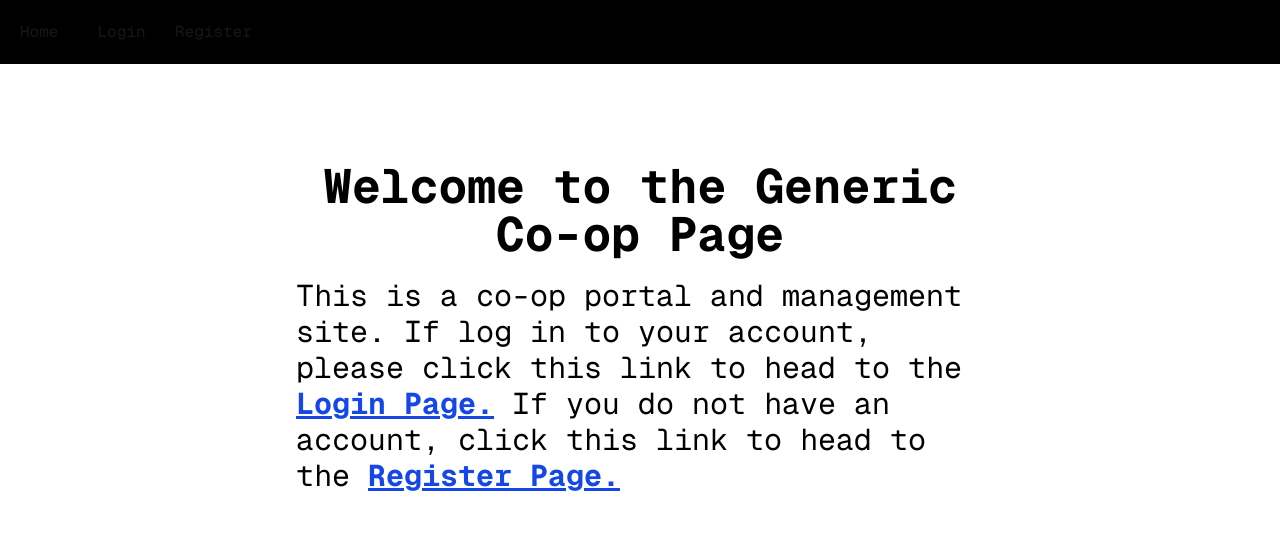
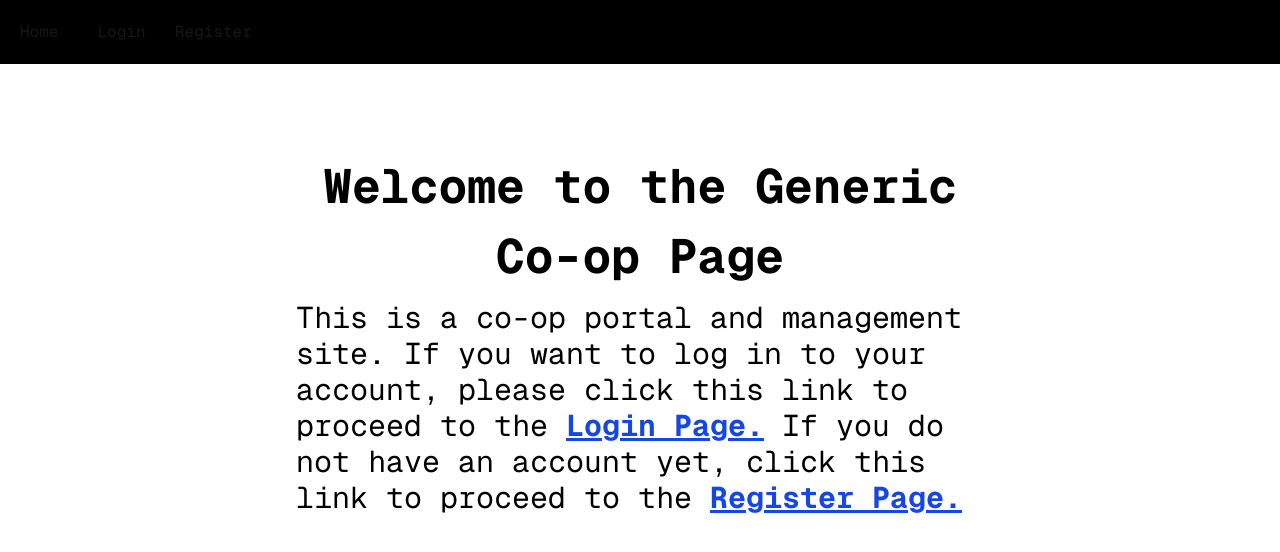
Before and after one commit to kronosei/CPS406Project, a Next.js app: page / in a window 1280 px wide. Shown: the top 552 px of the page. Built offline with nearby package versions, Linux system fonts and the light colour scheme; no server answers.

Commit message:
Fixed landing page errors and formatting issues

```diff
--- a/src/app/page.tsx
+++ b/src/app/page.tsx
@@ -17,12 +17,15 @@ export default function Home() {
       <Layout />
       <div className="relative flex flex-col h-auto w-5/6 sm:w-4/5 md:w-4/5 lg:w-4/7 xl:w-3/5 2xl:w-1/2 bg-white rounded-4xl mx-auto top-30 p-10">
         <span className="text-black self-center text-xl sm:text-3xl md:text-4xl lg:text-4xl xl:text-5xl 2xl:text-5xl font-bold text-center mt-0.5 mb-5">
-          Welcome to the Generic Co-op Page
+          Welcome to the Generic
+        </span>
+        <span className="text-black self-center text-xl sm:text-3xl md:text-4xl lg:text-4xl xl:text-5xl 2xl:text-5xl font-bold text-center mt-0.5 mb-5">
+          Co-op Page
         </span>
         <span className="text-black self-center text-lg sm:text-xl md:text-2xl lg:text-3xl xl:text-3xl 2xl:text-3xl">
-          This is a co-op portal and management site. If log in to your account, please click this link to head to the
+          This is a co-op portal and management site. If you want to log in to your account, please click this link to proceed to the
           <span> <Link className="text-blue-700 font-bold underline" href="/login">Login Page.</Link> </span>
-          If you do not have an account, click this link to head to the
+          If you do not have an account yet, click this link to proceed to the
           <span> <Link className="text-blue-700 font-bold underline" href="/register">Register Page.</Link> </span>
         </span>
       </div>
```
